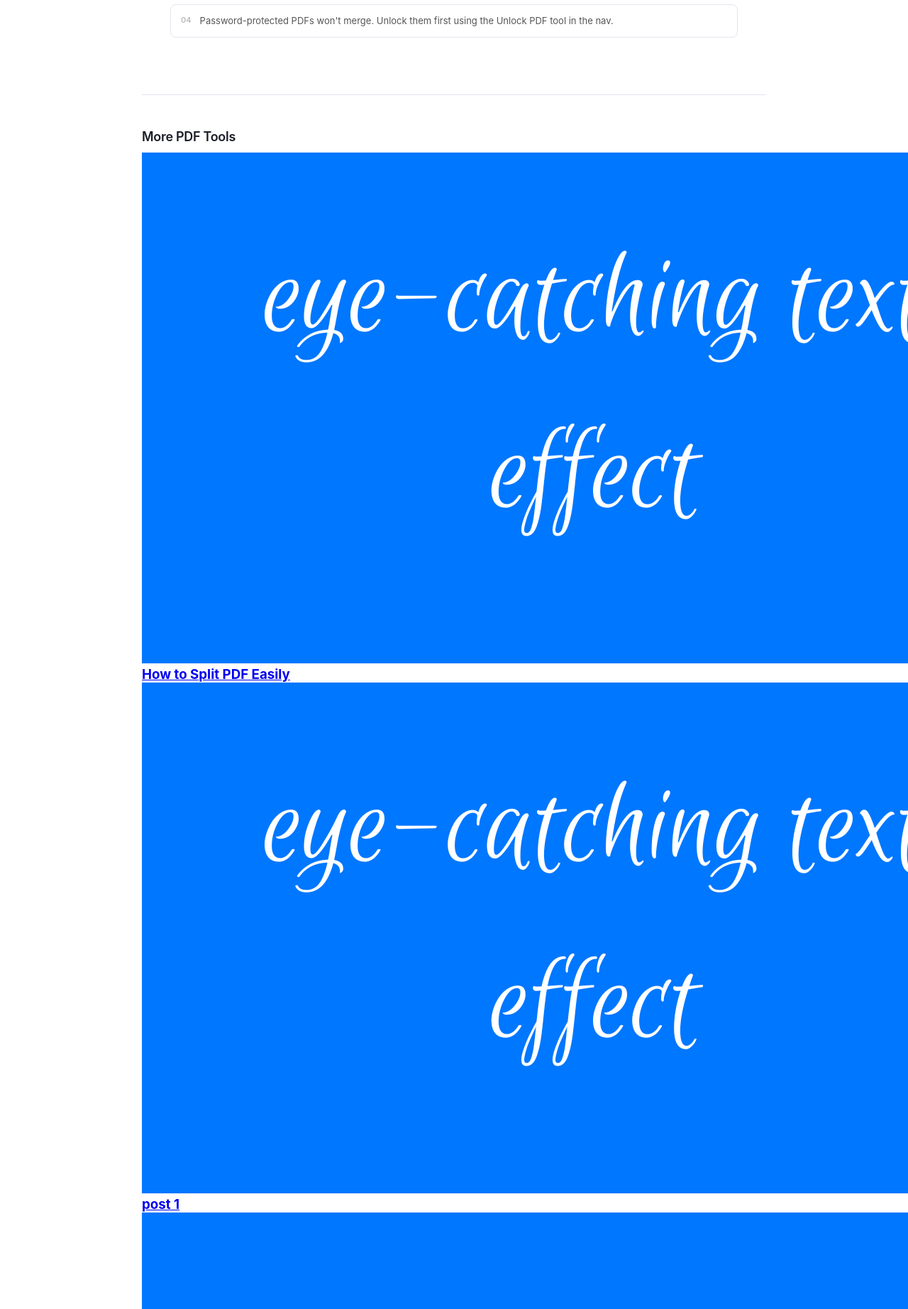
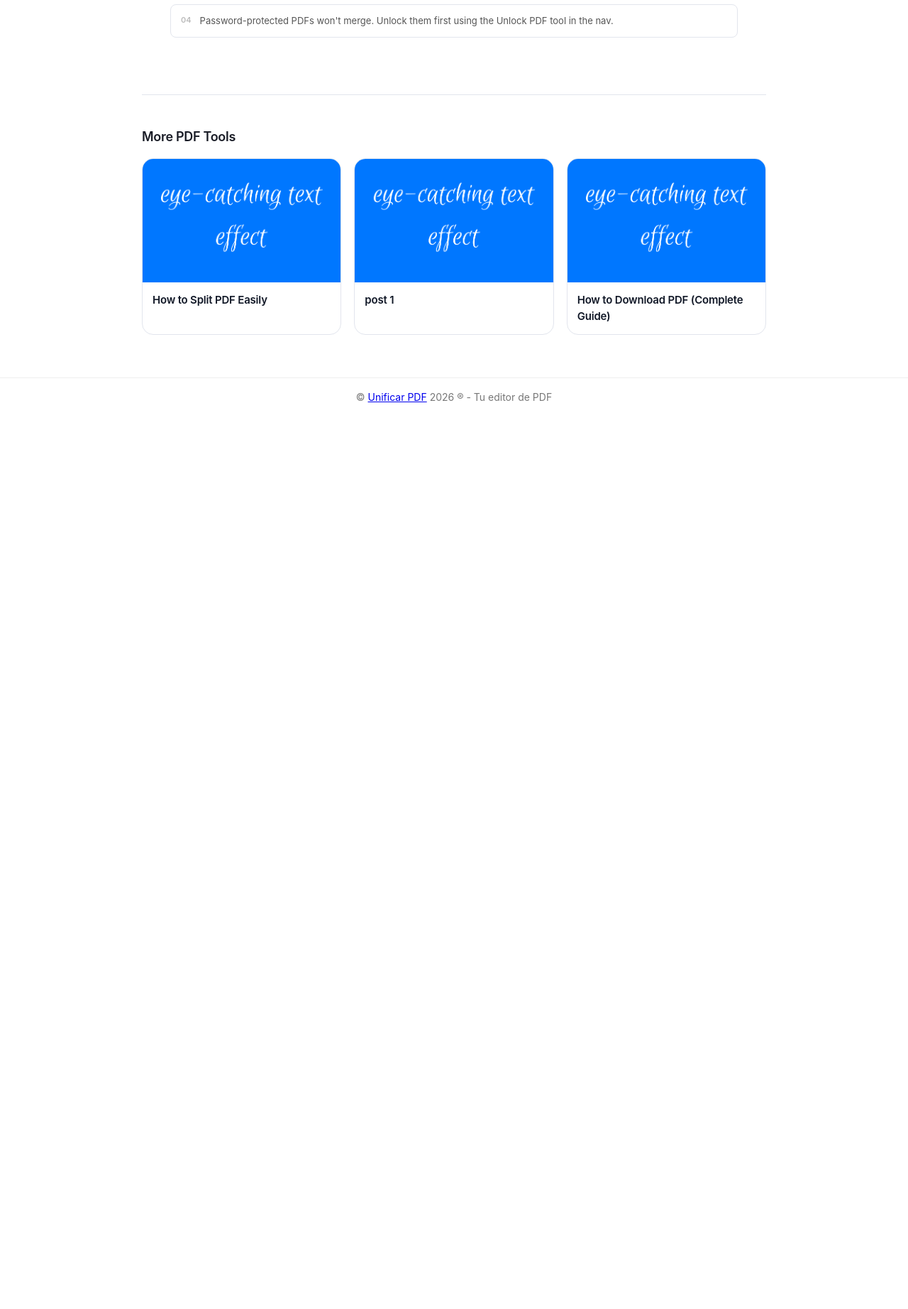
Before and after one commit to rforrupesh/pdf, a Jekyll site: the page built from index.html, in a window 1280 px wide. Shown: the part 1430-3275 px from the top of the page at 71% size. Built offline with Jekyll 4.4.1, drawn with Linux system fonts in a browser that asks for light colours; after the commit the page ends 2016 px from its top, so only the background shows below that.

Commit message:
Update style.css

```diff
--- a/assets/css/style.css
+++ b/assets/css/style.css
@@ -587,3 +587,82 @@ nav {
     padding: 14px 16px;
   }
 }
+
+
+/* ── RELATED BLOG ANYWHERE ── */
+
+.relatedbloganywhere-grid{
+  display:grid;
+  grid-template-columns:repeat(auto-fit,minmax(220px,1fr));
+  gap:18px;
+  margin-top:20px;
+}
+
+.relatedbloganywhere-card{
+  display:block;
+  text-decoration:none;
+  background:#fff;
+  border:1px solid var(--border);
+  border-radius:16px;
+  overflow:hidden;
+  transition:all .22s ease;
+}
+
+.relatedbloganywhere-card:hover{
+  transform:translateY(-4px);
+  box-shadow:0 10px 30px rgba(0,0,0,.08);
+  border-color:#dbe4ff;
+}
+
+.relatedbloganywhere-thumb{
+  position:relative;
+  aspect-ratio:16/10;
+  overflow:hidden;
+  background:#f3f4f6;
+}
+
+.relatedbloganywhere-thumb img{
+  width:100%;
+  height:100%;
+  object-fit:cover;
+  display:block;
+  transition:transform .35s ease;
+}
+
+.relatedbloganywhere-card:hover img{
+  transform:scale(1.05);
+}
+
+.relatedbloganywhere-category{
+  position:absolute;
+  top:10px;
+  left:10px;
+  background:rgba(255,255,255,.92);
+  backdrop-filter:blur(6px);
+  color:#2563eb;
+  border:1px solid #dbeafe;
+  padding:5px 10px;
+  border-radius:999px;
+  font-size:11px;
+  font-weight:600;
+}
+
+.relatedbloganywhere-content{
+  padding:14px;
+}
+
+.relatedbloganywhere-content h3{
+  font-size:15px;
+  line-height:1.5;
+  color:#111827;
+  font-weight:600;
+  margin:0;
+  letter-spacing:-0.2px;
+}
+
+@media(max-width:600px){
+  .relatedbloganywhere-grid{
+    grid-template-columns:1fr;
+    gap:14px;
+  }
+}
```
